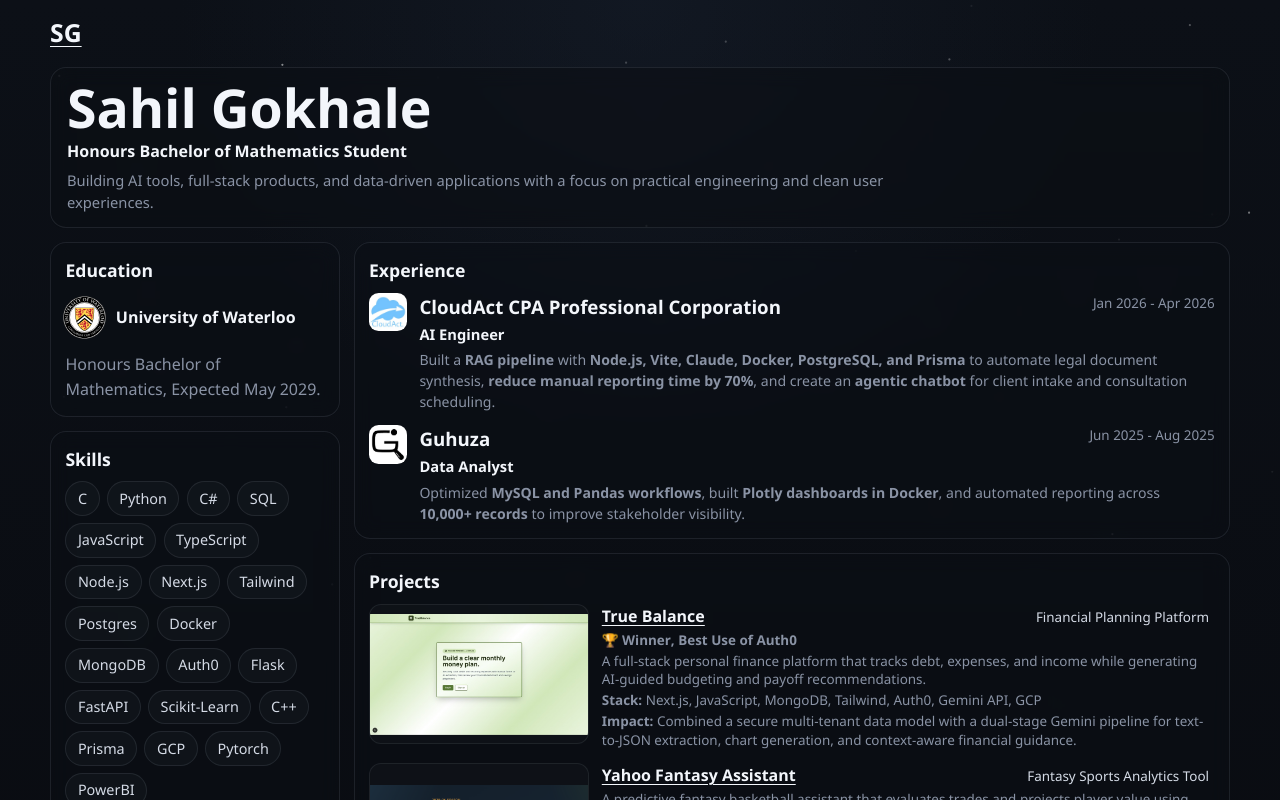
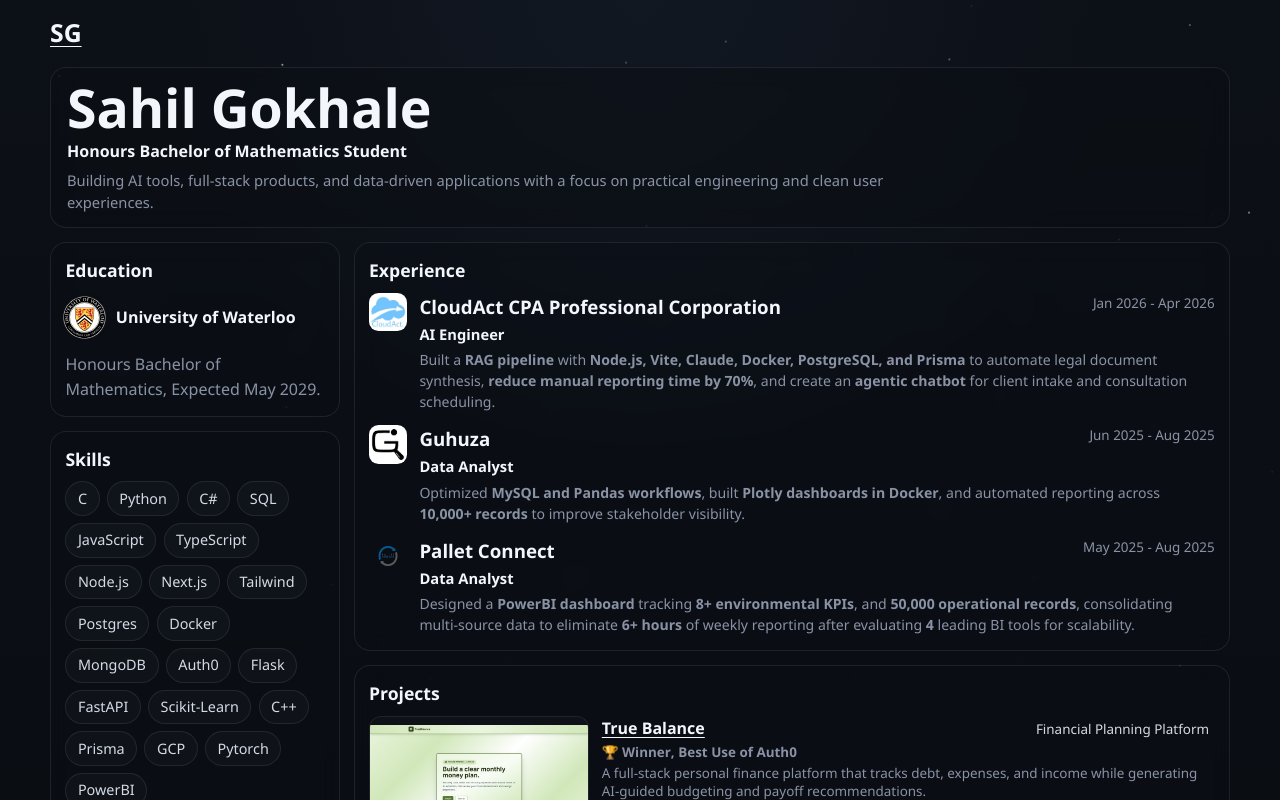
Before and after one commit to SahilSG223/sahilgokhale, a React (Vite) app: page / in a window 1280 px wide. Shown: the top 800 px of the page. Built offline with nearby package versions, Linux system fonts and the light colour scheme.

Commit message:
pallet connect

```diff
--- a/src/data/siteData.js
+++ b/src/data/siteData.js
@@ -4,6 +4,7 @@
 import linkedinIcon from '../assets/linkedin.png'
 import mailblockImage from '../assets/mailblock.png'
 import trueBalanceImage from '../assets/truebalance.jpg'
+import palletLogo from '../assets/palletLogo.png'
 
 export const experiences = [
   {
@@ -24,6 +25,16 @@
     summary:
       'Optimized **MySQL and Pandas workflows**, built **Plotly dashboards in Docker**, and automated reporting across **10,000+ records** to improve stakeholder visibility.',
     period: 'Jun 2025 - Aug 2025',
+  },
+  {
+    org: 'Pallet Connect',
+    logoSrc: palletLogo,
+    logoAlt: 'Pallet Connect',
+    wordmark: 'Pallet Connect',
+    role: 'Data Analyst',
+    summary:
+      'Designed a **PowerBI dashboard** tracking **8+ environmental KPIs**, and **50,000 operational records**, consolidating multi-source data to eliminate **6+ hours** of weekly reporting after evaluating **4** leading BI tools for scalability.',
+    period: 'May 2025 - Aug 2025',
   },
 ]
 
```
Also changed, not shown: src/assets/palletLogo.png (added).
